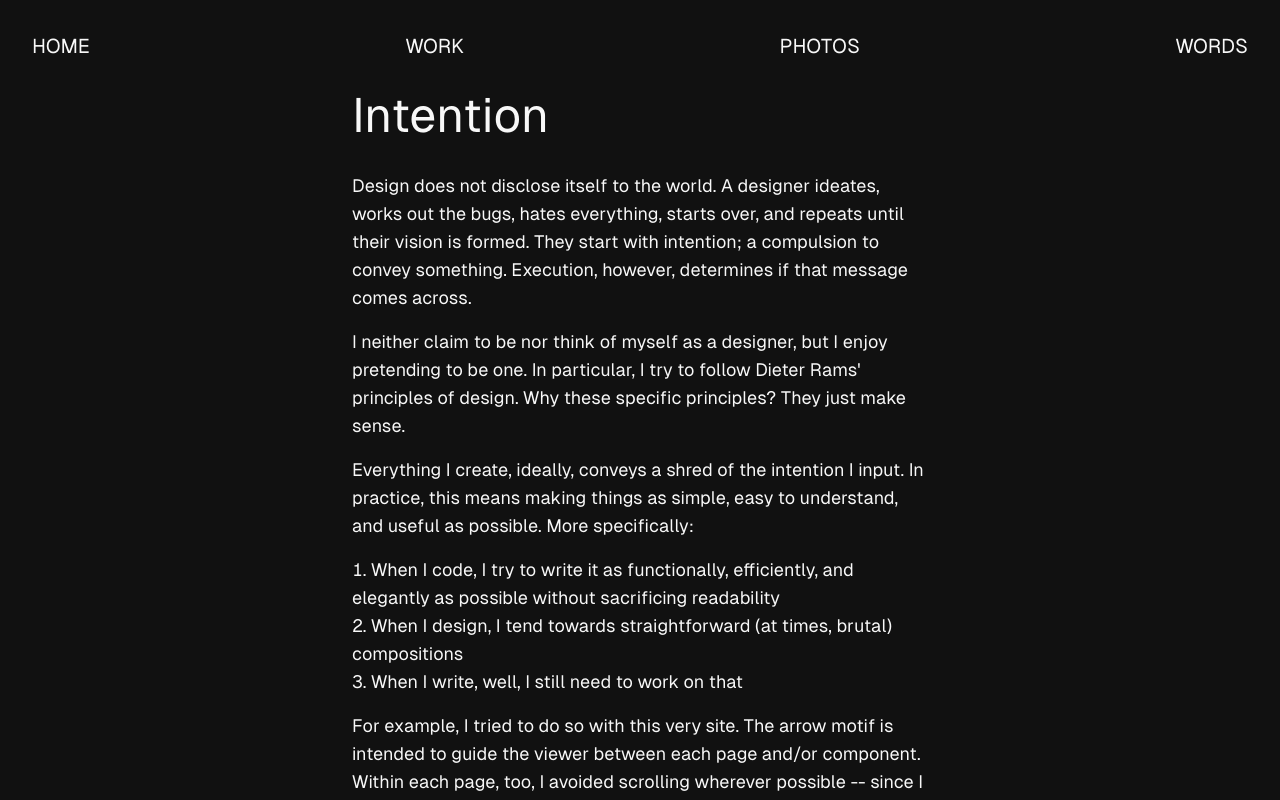
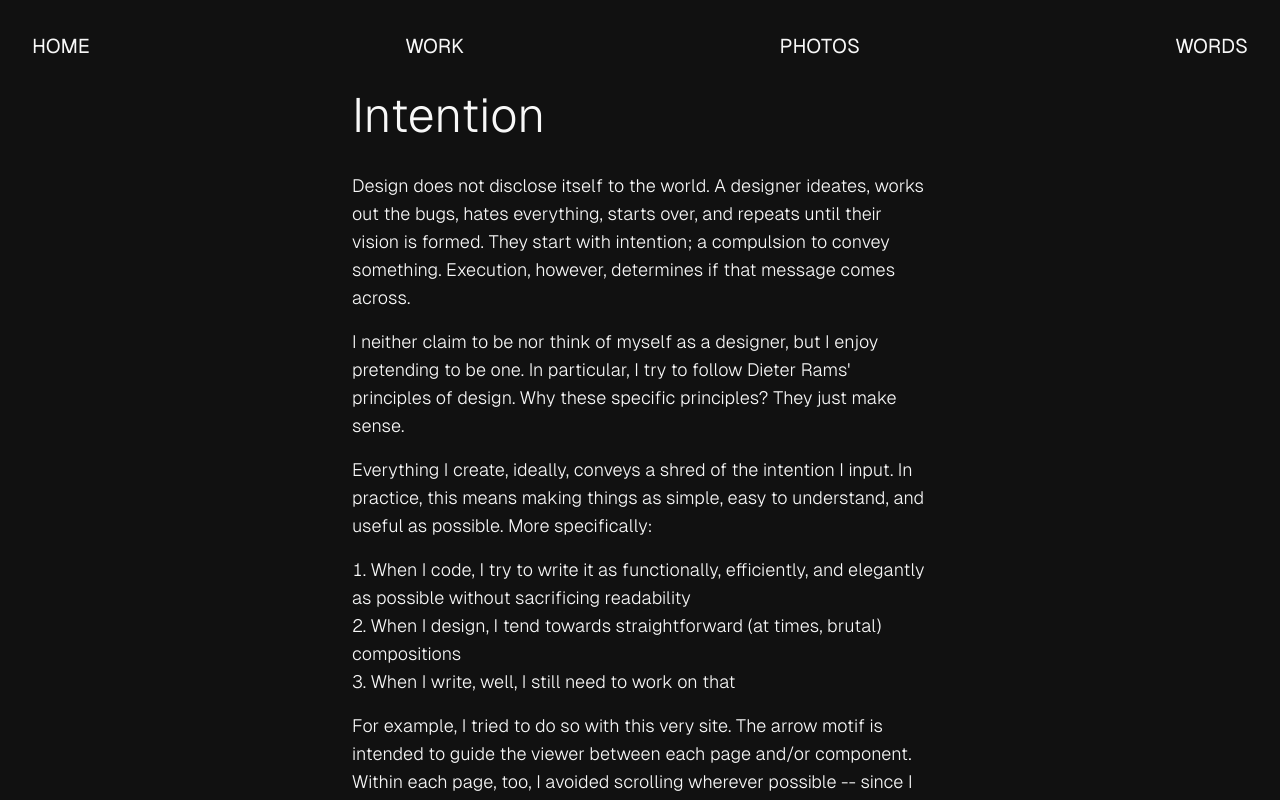
Before and after one commit to cbarkr/portfolio, a Vue app: page /words/intention in a window 1280 px wide. Shown: the top 800 px of the page. Built offline with nearby package versions, Linux system fonts and the light colour scheme.

Commit message:
update fonts

```diff
--- a/src/assets/css/base.css
+++ b/src/assets/css/base.css
@@ -50,18 +50,8 @@
 
 @font-face {
   font-family: "Geist";
-  src:  url('../fonts/Geist/Geist-Regular.otf') format('opentype'),
-        url('../fonts/Geist/Geist-Regular.woff2') format('woff2');
-  font-weight: normal;
-  font-style: normal;
-}
-
-@font-face {
-  font-family: "Geist";
-  src:  url('../fonts/Geist/Geist-Bold.otf') format('opentype'),
-        url('../fonts/Geist/Geist-Bold.woff2') format('woff2');
-  font-weight: bold;
-  font-style: normal;
+  src:  url('../fonts/Geist/GeistVariableVF.woff2') format('woff2'),
+        url('../fonts/Geist/GeistVariableVF.ttf') format('truetype');
 }
 
 body {
--- a/src/components/WordsContent.vue
+++ b/src/components/WordsContent.vue
@@ -2,7 +2,7 @@
   <div class="flex flex-row justify-center">
     <div class="flex flex-col">
       <!-- Pre-sanitized HTML -->
-      <div v-html="this.content" class="text-lg lg:text-xl max-w-xl" />
+      <div v-html="this.content" class="font-light text-lg lg:text-xl max-w-xl" />
     </div>
   </div>
 </template>
--- a/src/pages/Home.vue
+++ b/src/pages/Home.vue
@@ -5,7 +5,7 @@ import { RouterLink } from 'vue-router'
 <template>
   <div class="sm:px-16">
     <!-- Bio -->
-    <div class="flex justify-center text-lg lg:text-xl mb-8">
+    <div class="flex justify-center font-light text-lg mb-8">
       {{ about.bio }}
     </div>
 
@@ -120,7 +120,7 @@ import { RouterLink } from 'vue-router'
       <div v-for="item in about.links" :key="item.id" class="flex flex-row">
         <a
           :href="item.link"
-          class="flex flex-row text-lg md:text-xl"
+          class="flex flex-row font-light text-lg"
           target="_blank"
           rel="noopener noreferrer"
         >
--- a/src/pages/Work.vue
+++ b/src/pages/Work.vue
@@ -43,11 +43,11 @@
         <div class="flex flex-row">
           <img :src="c.image.src" alt="project image (coming soon)" class="object-cover max-h-80 mb-4" />
         </div>
-        <div class="text-lg lg:text-xl mb-4">{{ c.description }}</div>
+        <div class="font-light text-lg mb-4">{{ c.description }}</div>
         <div class="flex flex-row">
           <a
             :href="c.link"
-            class="flex flex-row text-lg md:text-xl mb-4"
+            class="flex flex-row font-light text-lg mb-4"
             target="_blank"
             rel="noopener noreferrer"
           >
--- a/src/utils/renderer.js
+++ b/src/utils/renderer.js
@@ -30,7 +30,16 @@ const renderer = {
         ${body}
       </${tag}>
     `
-    return template("list-decimal list-inside mb-4")
+    return template("font-light list-decimal list-inside mb-4")
+  },
+  listitem(body, ordered) {
+    const template = (classes) =>
+    `
+      <li class="${classes}">
+        ${body}
+      </li>
+    `
+    return template("font-light text-lg")
   },
   paragraph(text) {
     const template = (classes) =>
@@ -39,7 +48,7 @@ const renderer = {
         ${text}
       </p>
     `
-    return template("mb-4")
+    return template("font-light text-lg mb-4")
   }
 }
 
```
